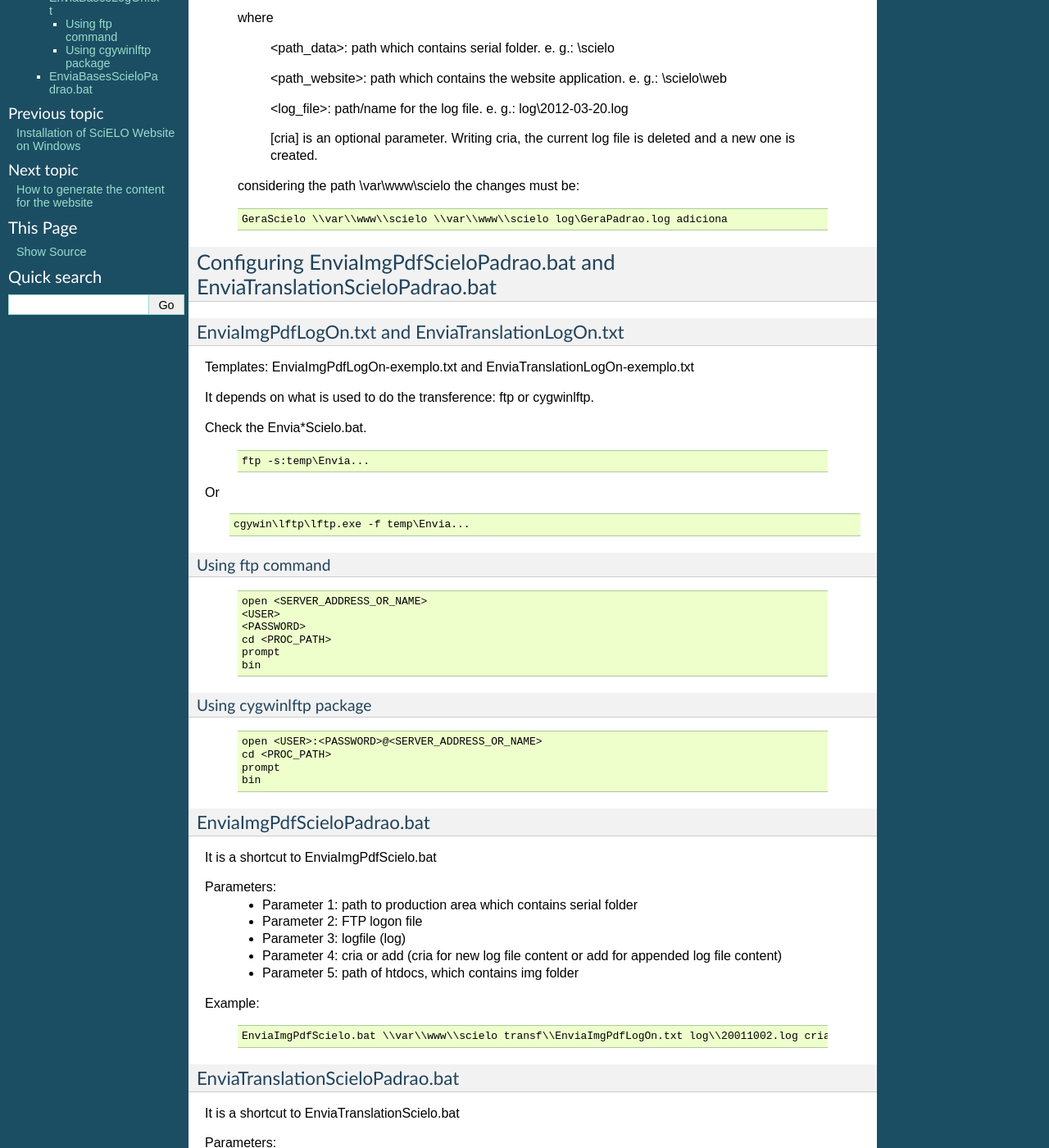
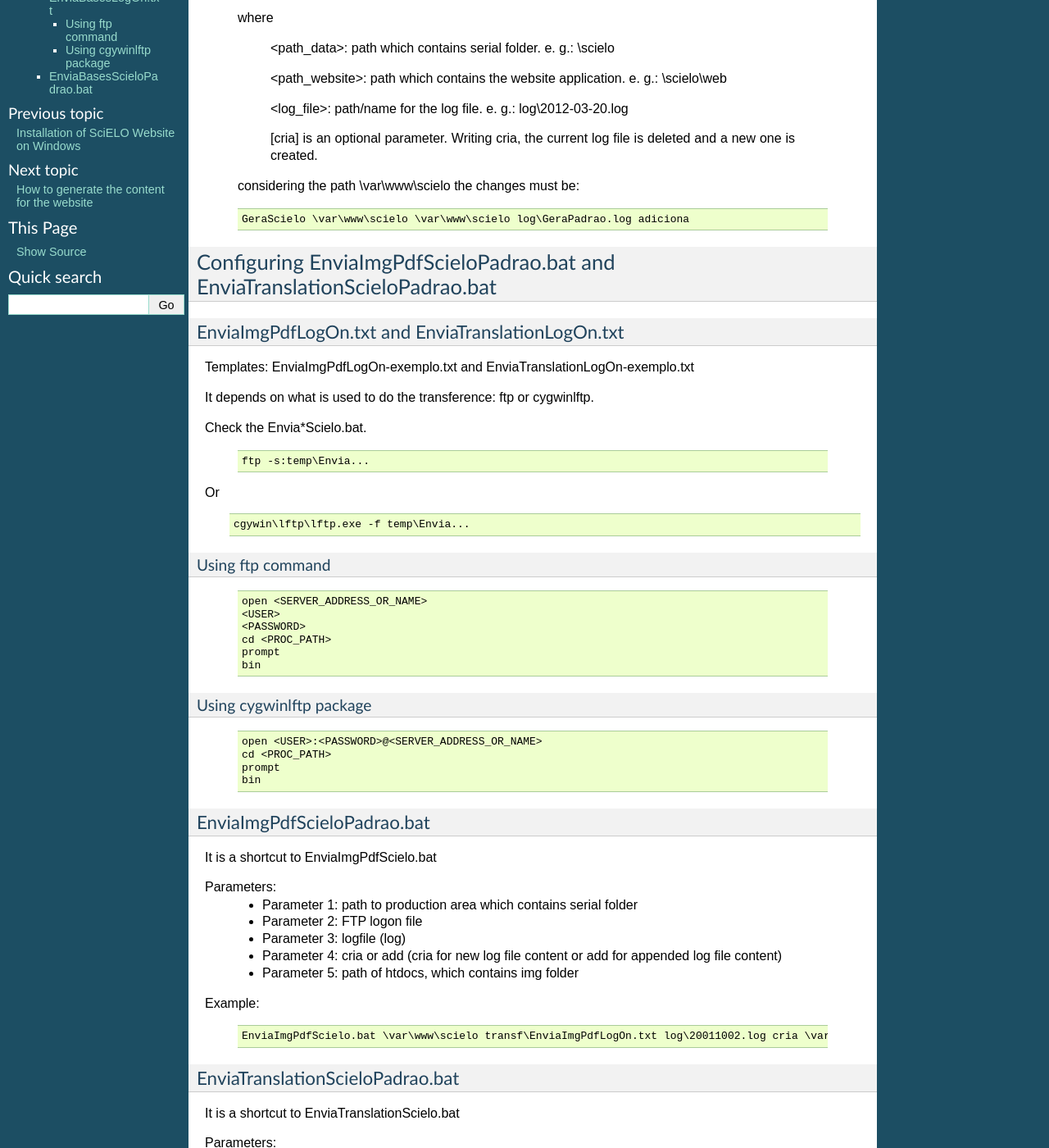
Before and after one commit to scieloorg/Web-Windows, a Sphinx documentation site: the page built from docs/source/howtoconfigure.rst, in a window 1280 px wide and 1400 px high, scrolled down 501 px. Shown: the whole window at 82% size. Built offline with Sphinx 7.4.7, drawn with Linux system fonts in a browser that asks for light colours; formulas are drawn with MathJax 3; some of the changed text lies outside the part shown.

Commit message:
how to install

```diff
--- a/docs/source/howtoconfigure.rst
+++ b/docs/source/howtoconfigure.rst
@@ -42,7 +42,7 @@ GeraScielo.bat
 
     .. code-block:: text
 
-        GeraScielo \\var\\www\\scielo \\var\\www\\scielo log\GeraPadrao.log adiciona
+        GeraScielo \var\www\scielo \var\www\scielo log\GeraPadrao.log adiciona
 
 
 
@@ -106,7 +106,7 @@ Example:
 
     .. code-block:: text
 
-        EnviaImgPdfScielo.bat \\var\\www\\scielo transf\\EnviaImgPdfLogOn.txt log\\20011002.log cria \\var\\www\\scielo\\htdocs
+        EnviaImgPdfScielo.bat \var\www\scielo transf\EnviaImgPdfLogOn.txt log\20011002.log cria \var\www\scielo\htdocs
 
 
 EnviaTranslationScieloPadrao.bat
@@ -125,7 +125,7 @@ Example:
 
     .. code-block::text
 
-        EnviaTranslationSciELO.bat \\var\\www\\scielo transf\\EnviaTranslationSciELOLogOn.txt log\\20011002.log cria \\var\\www\\scielo\\htdocs
+        EnviaTranslationSciELO.bat \var\www\scielo transf\EnviaTranslationSciELOLogOn.txt log\20011002.log cria \var\www\scielo\htdocs
 
 
 
@@ -191,4 +191,4 @@ Example:
 
     .. code-block:: text
 
-        EnviaBasesScielo.bat \\var\\www\\scielo transf\\EnviaBasesLogOn.txt log\\20011002.log cria
+        EnviaBasesScielo.bat \var\www\scielo transf\EnviaBasesLogOn.txt log\20011002.log cria
```
